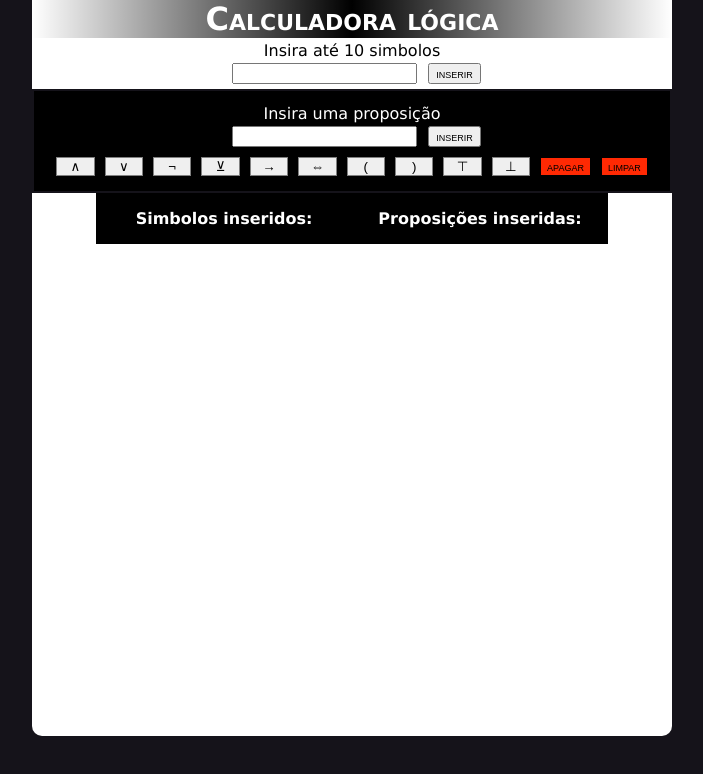
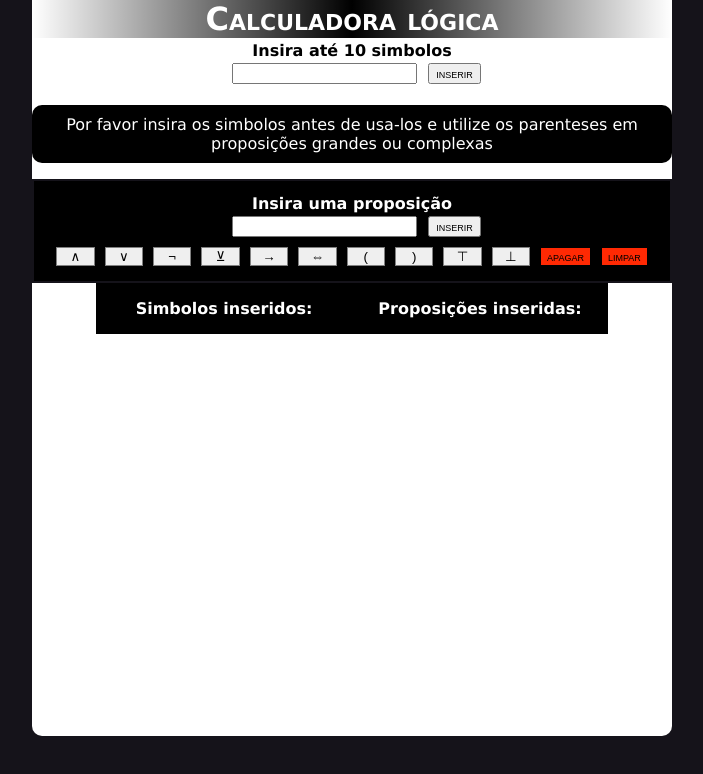
Before and after one commit to joaoitaloal/calc-react, a React (Vite) app: page / in a window 1280 px wide. Shown: the top 774 px of the page, without its empty margins (288-991 px from the left). Built offline with nearby package versions, Linux system fonts and the light colour scheme.

Commit message:
Adding input checking

```diff
--- a/src/App.css
+++ b/src/App.css
@@ -169,6 +169,7 @@ h1{
     label{
         padding: 3px;
         display: block;
+        font-weight: bold;
     }
     input, button{
         font-variant: small-caps;
--- a/src/App.tsx
+++ b/src/App.tsx
@@ -5,38 +5,59 @@ import { InputSimb, InputProp } from './components/InputKeyboard'
 import { TableArea } from './components/TableArea'
 
 function App() {
-  const [simbs, setSimbs] = useState(new Array<String>);
-  const [props, setProps] = useState(new Array<String>);
+  const [simbs, setSimbs] = useState(new Array<string>);
+  const [props, setProps] = useState(new Array<string>);
 
-  function addSimb(simb: String){
+  function addSimb(simb: string){
     setSimbs(simbs.concat(simb));
   }
-  function addProp(prop: String){
+  function addProp(prop: string){
     setProps(props.concat(prop));
+  }
+  function rmvSimb(simb: string){
+    let cancel = false;
+    props.forEach((prop) => {
+      if(prop.includes(simb)){
+        if (!window.confirm("As proposições que incluem este simbolo serão deletadas, tem certeza?")){
+          cancel = true;
+          return; //i think this is not good practice but it works maybe kinda
+        }
+        rmvProp(prop)
+      }
+    });
+    if(!cancel){
+      const arr = [...simbs];
+      arr.splice(arr.indexOf(simb), 1);
+      setSimbs(arr);
+    }
+  }
+  function rmvProp(prop: string){
+    const arr = [...props];
+    arr.splice(arr.indexOf(prop), 1);
+    setProps(arr);
   }
 
   return (
     <>
-      {/* need to make a reference table for showing what kind of symbols are accepted as input(Left of app on desktop and Bellow on mobile, pushed when the table is created) */}
+      {/* need to decide if the amount os symbols will be hard limited or just put a warning about putting too much of them */}
+      {/* also need to make a reference table for showing what kind of symbols are accepted as input(Left of app on desktop and Bellow on mobile, pushed when the table is created) */}
+      {/* would also be cool to change the style a little */}
       <div id='reference'>
 
       </div>
       <main>
         <h1>Calculadora lógica</h1>
-        {/* Input area */}
 
         <section className='input-section'>
-          <InputSimb addSimb={addSimb}/>
-          {/* Still need to do input using mouse/touch, the keyboard div here basically */}
+          <InputSimb addSimb={addSimb} simbs={simbs}/>
+          <p id="warning">Por favor insira os simbolos antes de usa-los e utilize os parenteses em proposições grandes ou complexas</p>
           <div id='keyboard'>
-            <InputProp simbs={simbs} addProp={addProp}/>
+            <InputProp simbs={simbs} props={props} addProp={addProp}/>
           </div>
         </section>
 
-        {/* Display area */}
-        <DisplayArea />
+        <DisplayArea simbs={simbs} props={props} rmvSimb={rmvSimb} rmvProp={rmvProp}/>
 
-        {/* Table area */}
         <TableArea simbs={simbs} props={props}/>
 
       </main>
--- a/src/components/DisplayArea.tsx
+++ b/src/components/DisplayArea.tsx
@@ -1,8 +1,33 @@
-export function DisplayArea(){
+export function DisplayArea(props: any){
+    function delSimb(simb: string){
+        props.rmvSimb(simb);
+    }
+    function delProp(prop: string){
+        props.rmvProp(prop);
+    }
+
     return(
         <div id="inserted">
-            <div id="simb-inserted"><p>Simbolos inseridos:</p></div>
-            <div id="prop-inserted"><p>Proposições inseridas:</p></div>
+            <div id="simb-inserted">
+                <p>Simbolos inseridos:</p>
+                {props.simbs.map((simb: string) => {
+                    return (
+                    <div key={'divs'+simb} id={'divs'+simb}>
+                        <p className="btsimb">{simb}</p>
+                        <input id={'del'+simb} type="button" value="apagar" onClick={() => delSimb(simb)}/>
+                    </div>);
+                })}
+            </div>
+            <div id="prop-inserted">
+                <p>Proposições inseridas:</p>
+                {props.props.map((prop: string) => {
+                    return (
+                    <div key={'divs'+prop} id={'divs'+prop}>
+                        <p className="btprop">{prop}</p>
+                        <input id={'del'+prop} type="button" value="apagar" onClick={() => delProp(prop)}/>
+                    </div>);
+                })}
+            </div>
         </div>
     );
 }
--- a/src/components/InputKeyboard.tsx
+++ b/src/components/InputKeyboard.tsx
@@ -5,15 +5,38 @@ export function InputSimb(props: any){
   const [text, setText] = useState('');
 
   function insertSimb(){
-    props.addSimb(text)
+    let allowed = true;
+
+    props.simbs.forEach((simb: string) => {
+      if(simb == text){
+        allowed = false;
+        window.alert("Simbolo já inserido!")
+      }
+    });
+
+    if(text.length > 1){
+      allowed = false;
+      window.alert("Apenas um caractere por simbolo!")
+    }
+
+    if(text.search(/[∧∨¬⊻→⇔().,TF⊤⊥~⊕= ]/) != -1){
+      allowed = false;
+      window.alert("simbolo inválido");
+    }
+
+    if(allowed) props.addSimb(text);
+    setText('');
   }
 
   return(
-    <>
+    <form onSubmit={(e) =>{
+        e.preventDefault();
+        insertSimb();
+      }}>
       <label htmlFor="simb-input">Insira até 10 simbolos</label>
       <input value={text} onChange={(e) => setText(e.target.value)} id="simb-input" type="text" />
-      <button onClick={insertSimb}>inserir</button>
-    </>
+      <button type="submit">inserir</button>
+    </form>
   );
 }
 
@@ -21,9 +44,31 @@ export function InputProp(props: any){
   const [text, setText] = useState('');
 
   function insertProp(){
+    let allowed = true;
+
+    props.props.forEach((prop: string) => {
+      if(prop == text){
+        allowed = false;
+        window.alert("proposição já inserida!");
+        setText('');
+        return;
+      }
+    });
+
     //test if the prop will not error before adding it
-    if(calcProp(text.replace(/[^∧∨¬⊻→⇔().,TF⊤⊥~⊕= ]/g, "1")) !== "")
-      props.addProp(text);
+    if(allowed){
+      let testText = text;
+
+      props.simbs.forEach((simb: string) => {
+        testText = testText.replace(new RegExp(simb, "g"), "1");
+      });
+
+      if(calcProp(testText.replace(/[⊤⊥]/g, "1")) !== ""){
+        props.addProp(text);
+      }
+
+      setText('');
+    }
   }
   function insertChar(char: string){
     setText(text+char);
@@ -36,10 +81,13 @@ export function InputProp(props: any){
   }
 
   return(
-    <>
+    <form onSubmit={(e) => {
+      e.preventDefault();
+      insertProp();
+    }}>
       <label htmlFor="prop-input">Insira uma proposição</label>
       <input value={text} onChange={(e) => setText(e.target.value)} id="prop-input" type="text"/>
-      <button onClick={insertProp} className="inserir">inserir</button>
+      <button type="submit" className="inserir">inserir</button>
 
       <div id="adicionador">{props.simbs.map((e: string) => {
         return (<input key={e} className="ops" id={"bt" + e} type="button" value={e} onClick={(e) => insertChar(e.currentTarget.value)}/>);
@@ -56,6 +104,6 @@ export function InputProp(props: any){
             <input className="ops" type="button" value="⊥" onClick={(e) => insertChar(e.currentTarget.value)}/>
             <input className="apagar" type="button" value="apagar" onClick={deleteText}/>
             <input className="apagar" type="button" value="limpar" onClick={clearText}/>
-    </>
+    </form>
   );
 }
```
